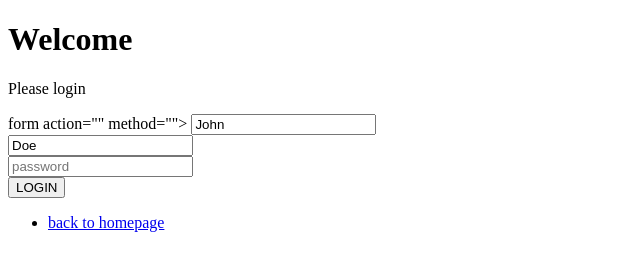
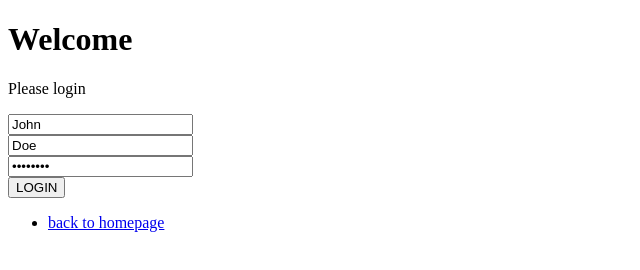
Before and after one commit to GathunguAlex/newSchoolManagementSystem, a plain HTML site: page html/principal.html in a window 1280 px wide. Shown: the whole page, without its empty margins (0-640 px from the left). Drawn offline with Linux system fonts and the light colour scheme.

Commit message:
fixed a login bug

```diff
--- a/html/principal.html
+++ b/html/principal.html
@@ -9,12 +9,12 @@
   <body>
     <h1>Welcome</h1>
     <p>Please login</p>
-    form action="" method="">
+    <form action="" method="">
       <input type="text" name="firstname" id="firstname" value="John" />
       <br />
       <input type="text" name="secondname" id="secondname" value="Doe" />
       <br />
-      <input type="password" name="password" placeholder="password" />
+      <input type="password" value="password" />
       <br />
       <button type="submit">LOGIN</button>
     </form>
```
Also changed, not shown: html/student.html (+2 -2 lines), html/teacher.html (+2 -1 lines).
